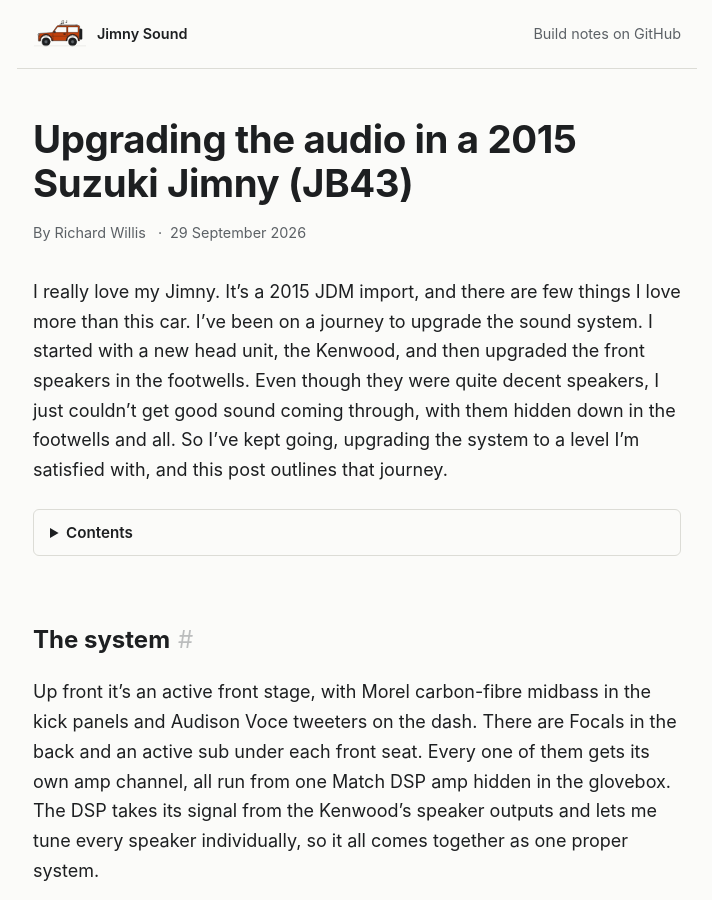
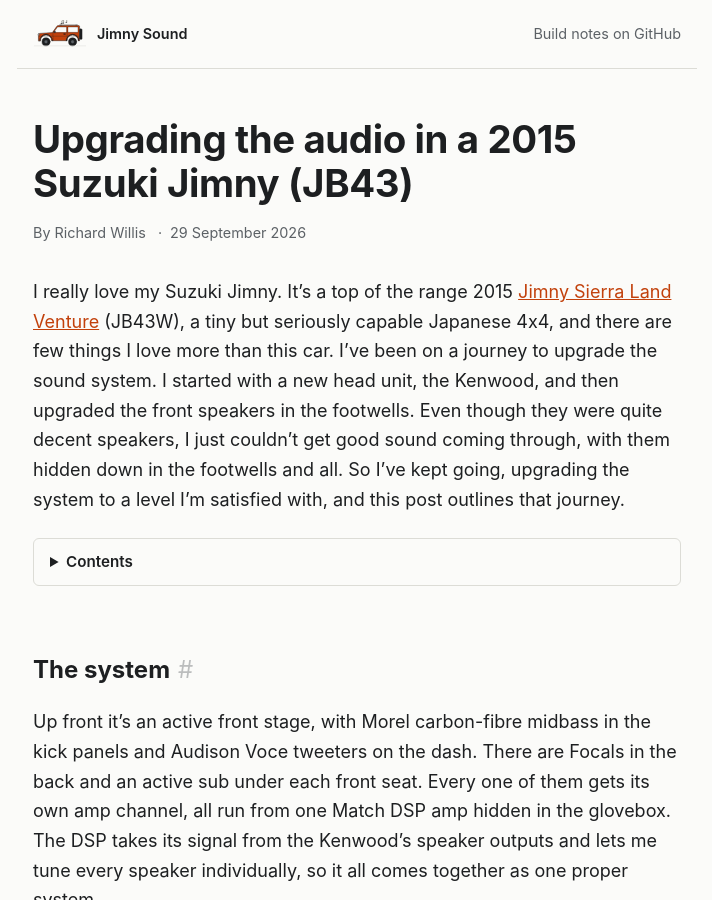
Before and after one commit to badsyntax/jimny-sound, a Jekyll site: the page built from docs/index.md, in a window 1280 px wide and 900 px high. Shown: the whole window, without its empty margins (283-995 px from the left). Built offline with Jekyll 4.4.1, drawn with Linux system fonts in a browser that asks for light colours.

Commit message:
Introduce the Jimny for readers who don't know it
Co-Authored-By: Claude Opus 5.5 <noreply@anthropic.com>
Claude-Session: https://claude.ai/code/session_01KAEeKGiiRTnDczcadDGzYJ

```diff
--- a/docs/index.md
+++ b/docs/index.md
@@ -7,7 +7,9 @@ author: Richard Willis
 image: images/share.png
 ---
 
-I really love my Jimny. It's a 2015 JDM import, and there are few things I love more than this car.
+I really love my Suzuki Jimny. It's a top of the range 2015
+[Jimny Sierra Land Venture](https://en.wikipedia.org/wiki/Suzuki_Jimny#Third_generation) (JB43W), a
+tiny but seriously capable Japanese 4x4, and there are few things I love more than this car.
 I've been on a journey to upgrade the sound system. I started with a new head unit, the Kenwood, and
 then upgraded the front speakers in the footwells. Even though they were quite decent speakers, I
 just couldn't get good sound coming through, with them hidden down in the footwells and all. So I've
```
